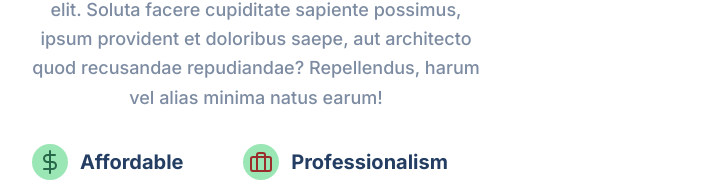
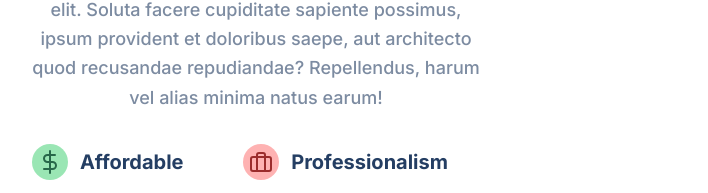
Before and after one commit to MychaelTenHen/Final-Project, a plain HTML site: page index.html in a window 1280 px wide. Shown: the part 3211-3404 px from the top of the page, without its empty margins (0-708 px from the left). Drawn offline with Linux system fonts and the light colour scheme; files whose address does not match are found by name.

Commit message:
value img color fix

```diff
--- a/styles.css
+++ b/styles.css
@@ -682,8 +682,8 @@
     }
 
 
-    .value__img--wrapper {
-        background: color #feb2b2; ;
+    .value:nth-child(2) .value__img--wrapper {
+        background-color: #feb2b2;
     }
 
     /*
```
